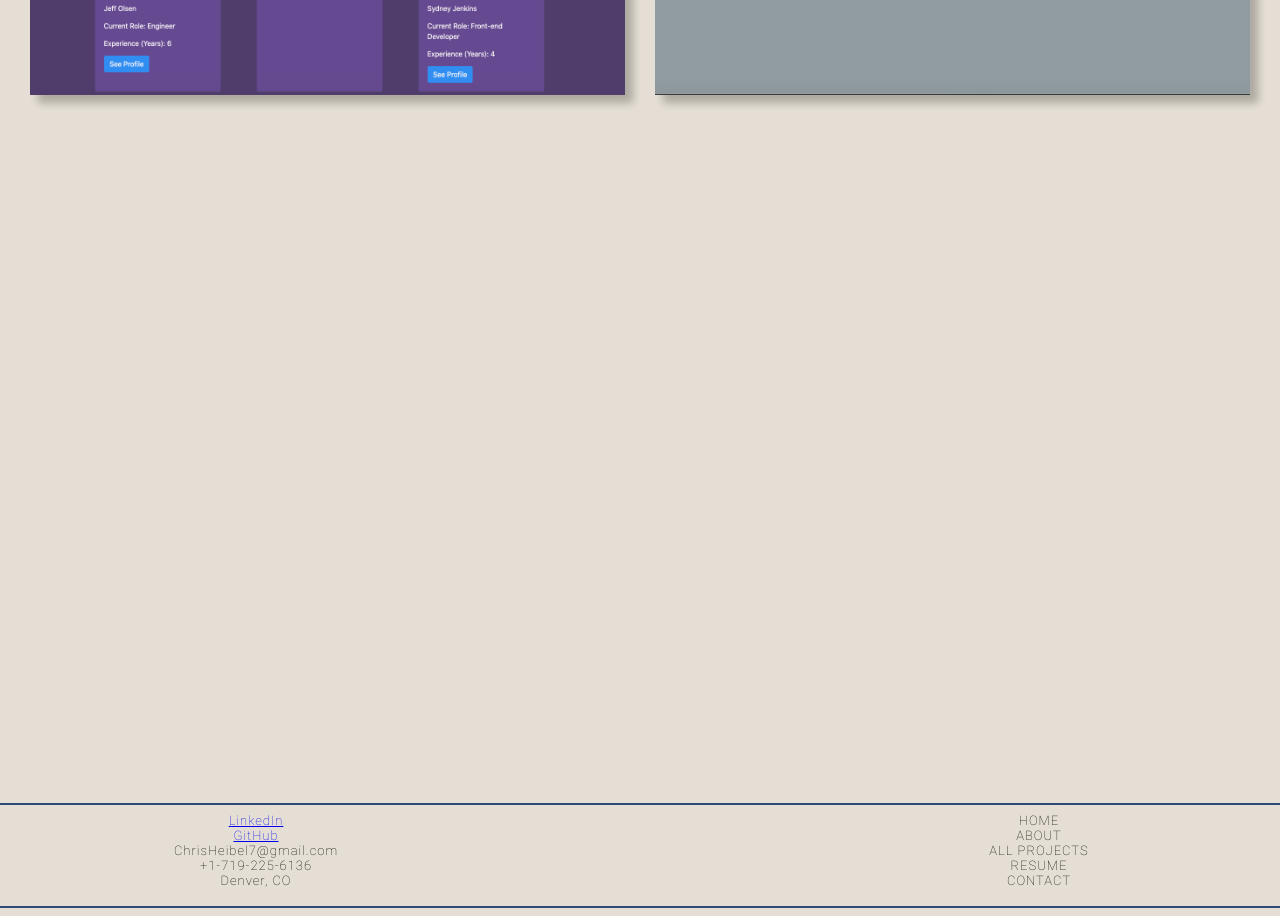
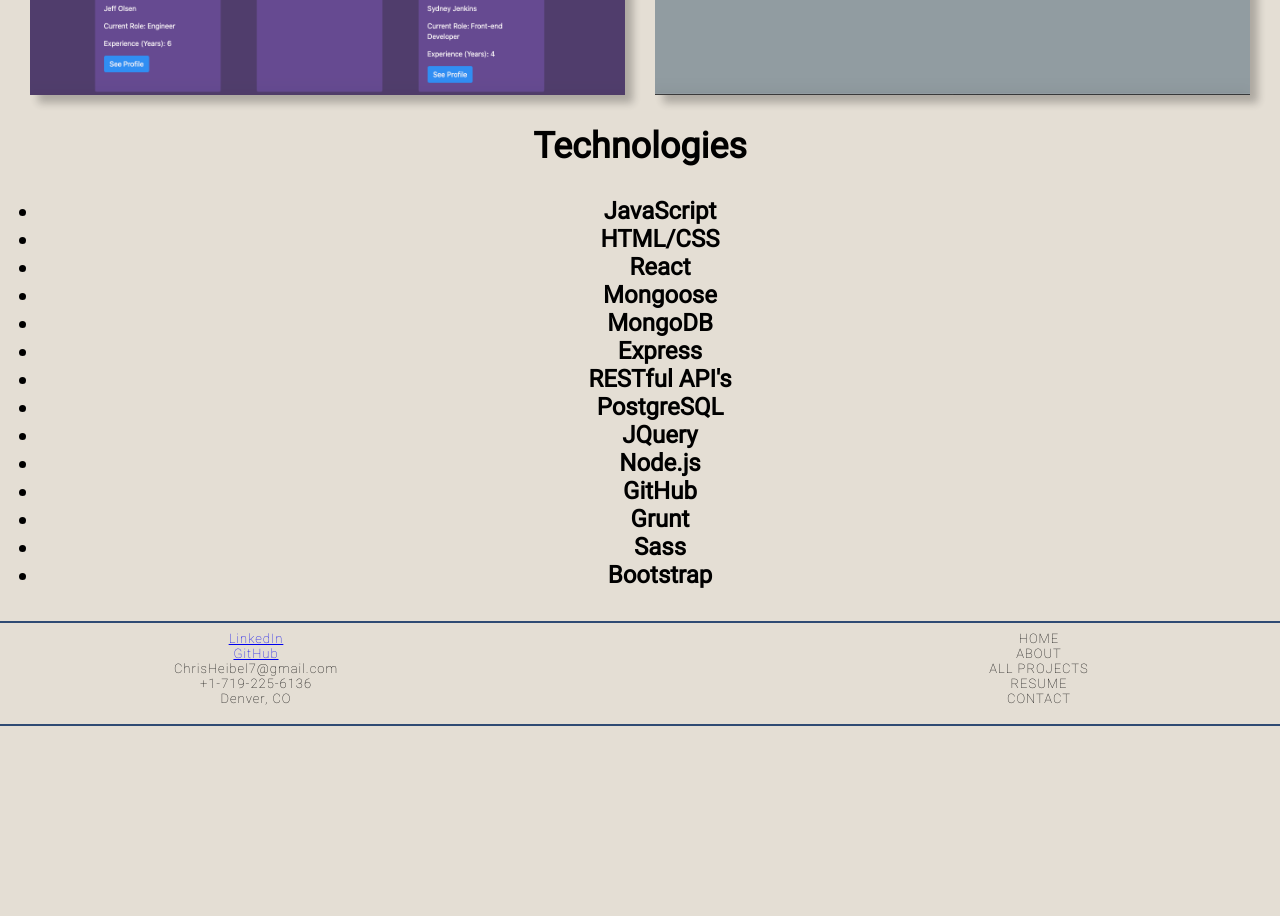
Before and after one commit to lss555/reactportfolio, a React (Create React App) app: page / in a window 1280 px wide. Shown: the part 1220-2136 px from the top of the page. After the commit the page ends 1954 px from the top, so only its background shows below. Built offline with nearby package versions, Linux system fonts and the light colour scheme.

Commit message:
Foundation for Teachnologies

```diff
--- a/src/components/allprojects/AllProjects.scss
+++ b/src/components/allprojects/AllProjects.scss
@@ -1,7 +1,7 @@
 .allprojects-gallery {
   display: grid;
   height: 100%;
-  grid-template-rows: repeat(12, 1fr);
+  grid-template-rows: repeat(6, 1fr);
   grid-template-columns: repeat(6, 1fr);
   grid-gap: 30px;
   margin: auto 30px;
--- a/src/components/home/Home.js
+++ b/src/components/home/Home.js
@@ -24,6 +24,25 @@ const Home = (props) => {
         <div className='home-projects-gallery-image small ttt'>Tic Tac Toe</div>
       </div>
     </div>
+    <div className='tech'>
+      <h2>Technologies</h2>
+      <ul class="feature-icons">
+				<li class="icon solid fa-laptop">JavaScript</li>
+				<li class="icon solid fa-bolt">HTML/CSS</li>
+				<li class="icon solid fa-signal">React</li>
+				<li class="icon solid fa-cog">Mongoose</li>
+				<li class="icon solid fa-map-marker-alt">MongoDB</li>
+				<li class="icon solid fa-code">Express</li>
+				<li class="icon solid fa-cog">RESTful API's</li>
+				<li class="icon solid fa-map-marker-alt">PostgreSQL</li>
+				<li class="icon solid fa-code">JQuery</li>
+				<li class="icon solid fa-code">Node.js</li>
+				<li class="icon solid fa-code">GitHub</li>
+				<li class="icon solid fa-code">Grunt</li>
+				<li class="icon solid fa-code">Sass</li>
+				<li class="icon solid fa-code">Bootstrap</li>
+			</ul>
+    </div>
   </div>
   )
 
--- a/src/components/home/Home.scss
+++ b/src/components/home/Home.scss
@@ -47,11 +47,12 @@
 .home-projects-gallery {
   display: grid;
   height: 100%;
-  grid-template-rows: repeat(12, 1fr);
+  grid-template-rows: repeat(6, 1fr);
   grid-template-columns: repeat(6, 1fr);
   grid-gap: 30px;
   margin-left: 30px;
   margin-right: 30px;
+  margin-bottom: 30px;
 }
 
 .home-projects-gallery-image {
@@ -119,3 +120,13 @@
     }
   }
 }
+
+.tech {
+  color: black;
+  font-weight: bold;
+  font-size: 1.5rem;
+}
+
+ul.feature-icons {
+
+}
--- a/src/components/shared/header/Header.jsx
+++ b/src/components/shared/header/Header.jsx
@@ -20,7 +20,7 @@ function Header () {
       </section>
       <section className='header-bottom'>
         <section className='header-bottom__phone'>
-        +1-719-225-6136
+
         </section>
         <section className='header-bottom__email'>
         Chrisheibel7@gmail.com
```
Also changed, not shown: 1 other file (tests, documents, lock files or other folders).
